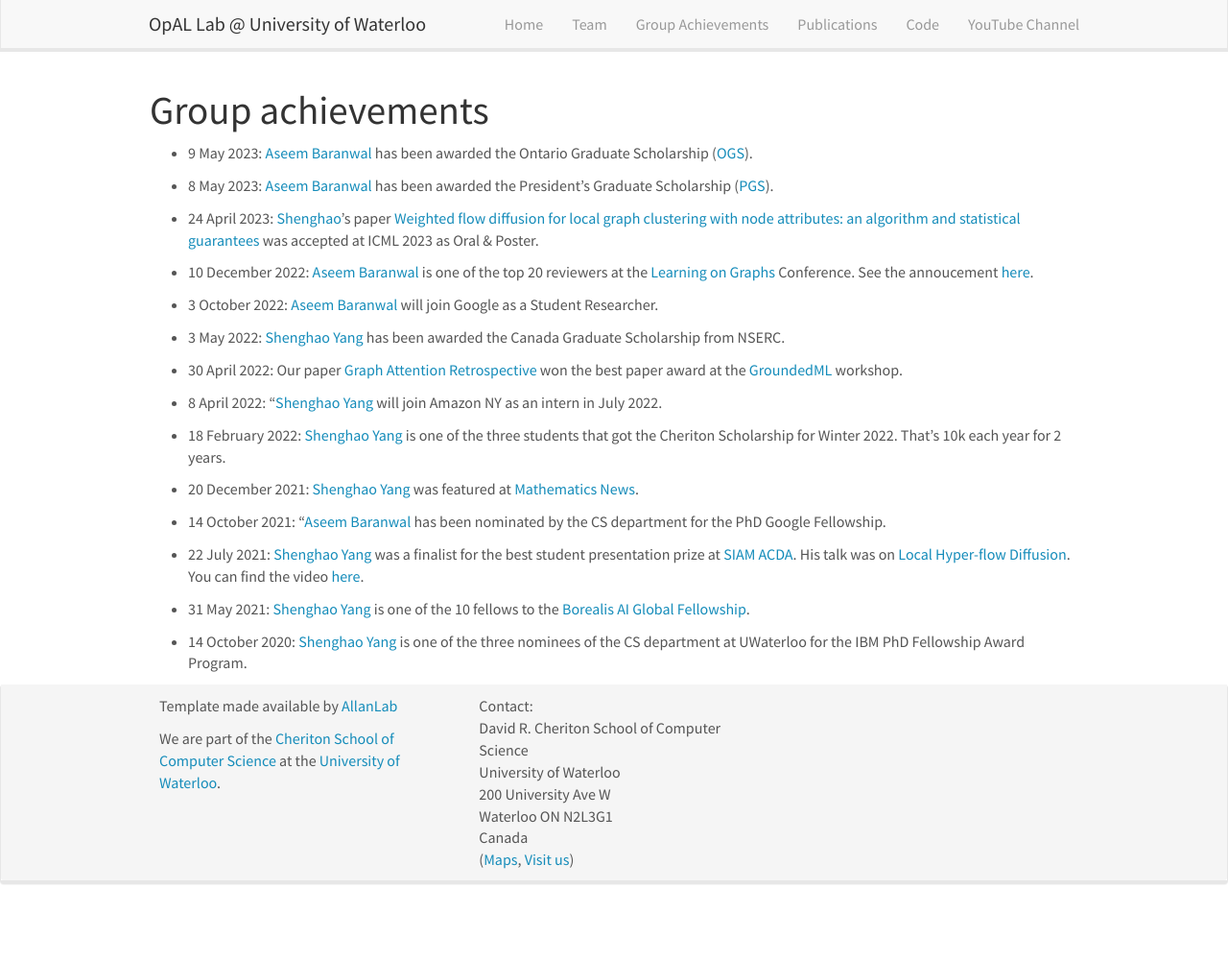
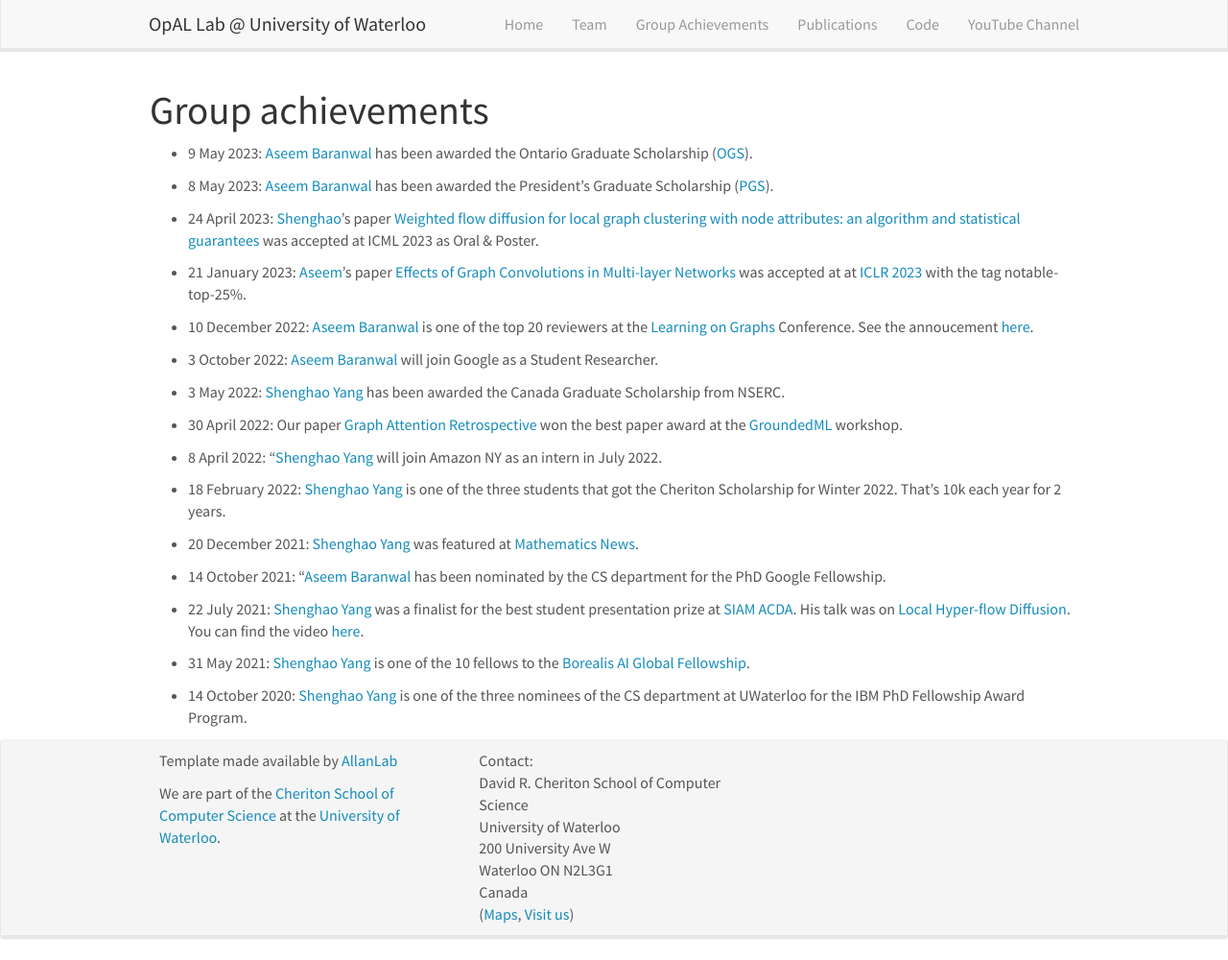
Before and after one commit to opallab/opallab.github.io, a Jekyll site: the page built from _pages/group_achievements.md, in a window 1280 px wide and 1000 px high. Shown: the whole window at 96% size. Built offline with Jekyll 4.4.1, drawn with Linux system fonts in a browser that asks for light colours; nearby versions of some CDN libraries.

Commit message:
achievements

```diff
--- a/_pages/group_achievements.md
+++ b/_pages/group_achievements.md
@@ -14,6 +14,8 @@ permalink: /group_achievements
 - 8 May 2023: <a href='https://aseemrb.me'>Aseem Baranwal</a> has been awarded the President's Graduate Scholarship (<a href='https://uwaterloo.ca/graduate-studies-postdoctoral-affairs/current-students/internal-waterloo-awards/presidents-graduate-scholarship'>PGS</a>).
 
 - 24 April 2023: <a href='https://cs.uwaterloo.ca/~s286yang/'>Shenghao</a>'s paper <a href='https://arxiv.org/abs/2301.13187'>Weighted flow diffusion for local graph clustering with node attributes: an algorithm and statistical guarantees</a> was accepted at ICML 2023 as Oral & Poster.
+
+- 21 January 2023: <a href='https://aseemrb.me'>Aseem</a>'s paper <a href='https://arxiv.org/abs/2204.09297'>Effects of Graph Convolutions in Multi-layer Networks</a> was accepted at at <a href='https://openreview.net/forum?id=P-73JPgRs0R'>ICLR 2023</a> with the tag notable-top-25%.
 
 - 10 December 2022: <a href='https://aseemrb.me'>Aseem Baranwal</a> is one of the top 20 reviewers at the <a href='https://logconference.org'>Learning on Graphs</a> Conference. See the annoucement <a href='https://twitter.com/LogConference/status/1601245186306080770'>here</a>.
 
```
